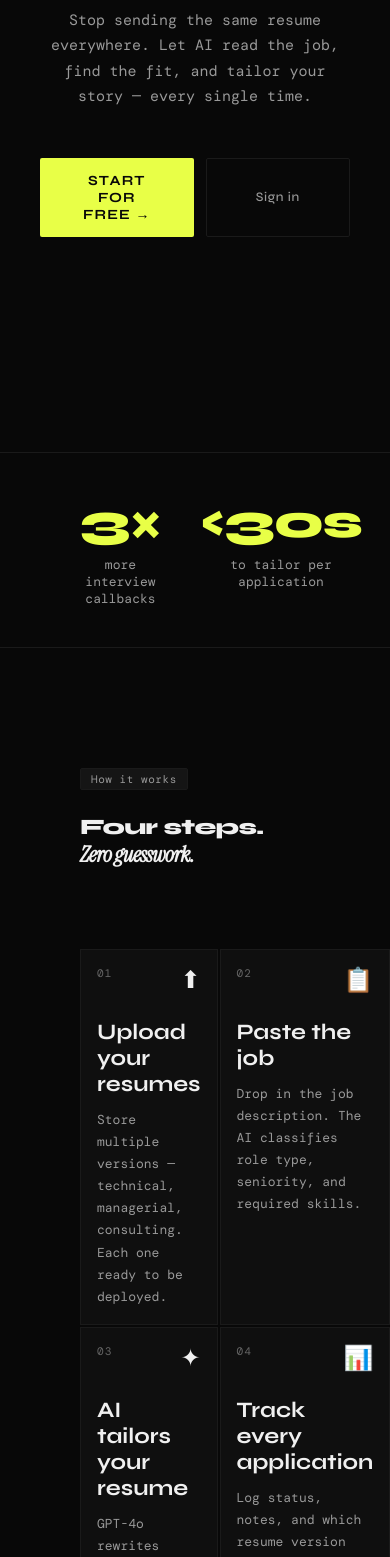
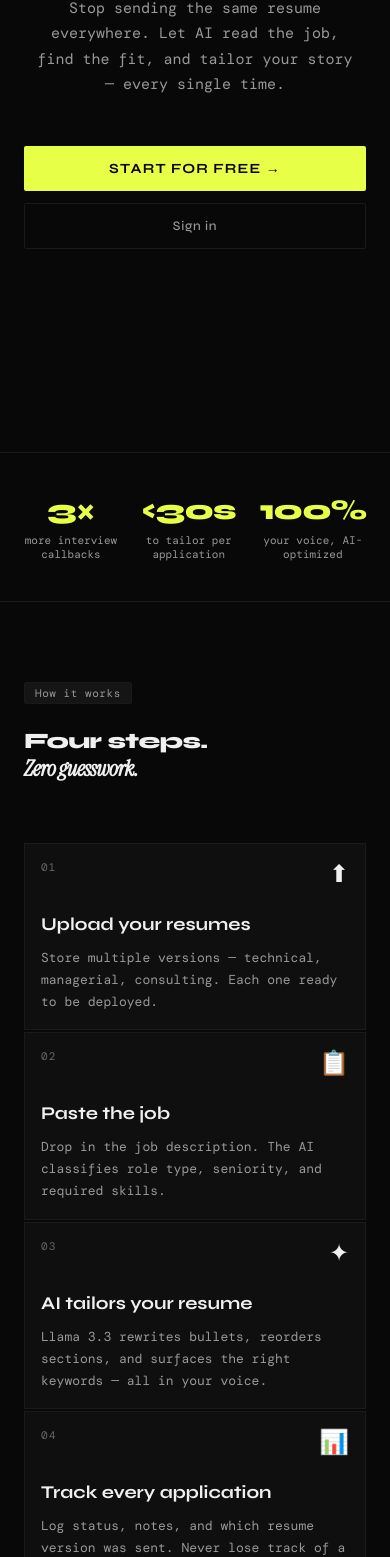
Before and after one commit to rexbrown21/resumai, a Next.js app: page / in a window 390 px wide. Shown: the part 392-1949 px from the top of the page. Built offline with nearby package versions, Linux system fonts and the light colour scheme; no server answers; a web font is replaced by a local one.

Commit message:
mobile responsive landing page

```diff
--- a/src/app/page.tsx
+++ b/src/app/page.tsx
@@ -23,10 +23,11 @@ export default function LandingPage() {
           background: `radial-gradient(600px circle at ${mousePos.x}px ${mousePos.y}px, rgba(232,255,71,0.04), transparent 60%)`,
         }} />
 
+        {/* Hero */}
         <section style={{
           minHeight: "100vh", display: "flex", flexDirection: "column",
           justifyContent: "center", alignItems: "center", textAlign: "center",
-          padding: "120px 40px 80px", position: "relative", zIndex: 1,
+          padding: "120px 24px 80px", position: "relative", zIndex: 1,
         }}>
           <div className="tag animate-fade-up" style={{ marginBottom: 32, animationDelay: "0.1s", opacity: 0 }}>
             <span style={{ width: 6, height: 6, borderRadius: "50%", background: "var(--accent)", display: "inline-block", animation: "pulse 2s infinite" }} />
@@ -34,7 +35,7 @@ export default function LandingPage() {
           </div>
 
           <h1 className="animate-fade-up" style={{
-            fontSize: "clamp(52px, 9vw, 120px)", fontWeight: 800,
+            fontSize: "clamp(48px, 9vw, 120px)", fontWeight: 800,
             letterSpacing: "-0.04em", lineHeight: 0.95,
             animationDelay: "0.2s", opacity: 0, marginBottom: 8,
           }}>
@@ -45,11 +46,16 @@ export default function LandingPage() {
           <p className="animate-fade-up mono" style={{
             color: "var(--text-dim)", fontSize: 15, maxWidth: 480, marginTop: 32,
             lineHeight: 1.7, animationDelay: "0.35s", opacity: 0,
+            padding: "0 8px",
           }}>
             Stop sending the same resume everywhere. Let AI read the job, find the fit, and tailor your story — every single time.
           </p>
 
-          <div className="animate-fade-up" style={{ display: "flex", gap: 12, marginTop: 48, animationDelay: "0.5s", opacity: 0 }}>
+          <div className="animate-fade-up" style={{
+            display: "flex", gap: 12, marginTop: 48,
+            animationDelay: "0.5s", opacity: 0,
+            flexWrap: "wrap", justifyContent: "center",
+          }}>
             <Link href="/signup" className="btn-primary" style={{ padding: "14px 36px", borderRadius: 2, fontSize: 14, textDecoration: "none" }}>
               Start for free →
             </Link>
@@ -59,9 +65,17 @@ export default function LandingPage() {
           </div>
         </section>
 
+        {/* Stats */}
         <section style={{
           borderTop: "1px solid var(--border)", borderBottom: "1px solid var(--border)",
-          padding: "40px 80px", display: "grid", gridTemplateColumns: "repeat(3, 1fr)", gap: 40,
+          padding: "40px 24px",
+        }}>
+          <div style={{
+            display: "grid",
+            gridTemplateColumns: "repeat(3, 1fr)",
+            gap: 24,
+            maxWidth: 800,
+            margin: "0 auto",
           }}>
             {[
               { n: "3×", label: "more interview callbacks" },
@@ -69,52 +83,74 @@ export default function LandingPage() {
               { n: "100%", label: "your voice, AI-optimized" },
             ].map(({ n, label }) => (
               <div key={label} style={{ textAlign: "center" }}>
-              <div style={{ fontSize: 48, fontWeight: 800, color: "var(--accent)", letterSpacing: "-0.04em" }}>{n}</div>
-              <div className="mono" style={{ color: "var(--text-dim)", fontSize: 13, marginTop: 6 }}>{label}</div>
+                <div style={{
+                  fontSize: "clamp(28px, 6vw, 48px)",
+                  fontWeight: 800, color: "var(--accent)", letterSpacing: "-0.04em",
+                }}>{n}</div>
+                <div className="mono" style={{ color: "var(--text-dim)", fontSize: "clamp(11px, 2vw, 13px)", marginTop: 6 }}>{label}</div>
               </div>
             ))}
+          </div>
         </section>
 
-        <section style={{ padding: "120px 80px" }}>
+        {/* How it works */}
+        <section style={{ padding: "80px 24px" }}>
           <div className="tag" style={{ marginBottom: 24 }}>How it works</div>
-          <h2 style={{ fontSize: "clamp(32px, 5vw, 64px)", fontWeight: 800, letterSpacing: "-0.03em", marginBottom: 80, maxWidth: 600 }}>
+          <h2 style={{ fontSize: "clamp(28px, 5vw, 64px)", fontWeight: 800, letterSpacing: "-0.03em", marginBottom: 60, maxWidth: 600 }}>
             Four steps.<br />
             <span className="serif" style={{ fontStyle: "italic" }}>Zero guesswork.</span>
           </h2>
-          <div style={{ display: "grid", gridTemplateColumns: "repeat(2, 1fr)", gap: 2 }}>
+          <div style={{
+            display: "grid",
+            gridTemplateColumns: "repeat(auto-fit, minmax(280px, 1fr))",
+            gap: 2,
+          }}>
             {[
               { n: "01", title: "Upload your resumes", desc: "Store multiple versions — technical, managerial, consulting. Each one ready to be deployed.", icon: "⬆" },
               { n: "02", title: "Paste the job", desc: "Drop in the job description. The AI classifies role type, seniority, and required skills.", icon: "📋" },
-              { n: "03", title: "AI tailors your resume", desc: "GPT-4o rewrites bullets, reorders sections, and surfaces the right keywords — all in your voice.", icon: "✦" },
+              { n: "03", title: "AI tailors your resume", desc: "Llama 3.3 rewrites bullets, reorders sections, and surfaces the right keywords — all in your voice.", icon: "✦" },
               { n: "04", title: "Track every application", desc: "Log status, notes, and which resume version was sent. Never lose track of a pipeline.", icon: "📊" },
             ].map(({ n, title, desc, icon }) => (
-              <div key={n} className="card" style={{ padding: "48px" }}>
+              <div key={n} className="card" style={{ padding: "32px" }}>
                 <div style={{ display: "flex", justifyContent: "space-between", marginBottom: 24 }}>
                   <span className="mono" style={{ fontSize: 11, color: "var(--text-muted)", letterSpacing: "0.1em" }}>{n}</span>
                   <span style={{ fontSize: 24 }}>{icon}</span>
                 </div>
-                <h3 style={{ fontSize: 22, fontWeight: 700, marginBottom: 12 }}>{title}</h3>
+                <h3 style={{ fontSize: "clamp(18px, 3vw, 22px)", fontWeight: 700, marginBottom: 12 }}>{title}</h3>
                 <p className="mono" style={{ fontSize: 13, color: "var(--text-dim)", lineHeight: 1.7 }}>{desc}</p>
               </div>
             ))}
           </div>
         </section>
 
-        <section style={{ padding: "120px 80px", textAlign: "center", borderTop: "1px solid var(--border)" }}>
-          <h2 style={{ fontSize: "clamp(40px, 6vw, 80px)", fontWeight: 800, letterSpacing: "-0.04em", marginBottom: 24 }}>
+        {/* CTA */}
+        <section style={{ padding: "80px 24px", textAlign: "center", borderTop: "1px solid var(--border)" }}>
+          <h2 style={{ fontSize: "clamp(32px, 6vw, 80px)", fontWeight: 800, letterSpacing: "-0.04em", marginBottom: 24 }}>
             Your next job starts<br />
             <span style={{ color: "var(--accent)" }}>with the right resume.</span>
           </h2>
-          <Link href="/signup" className="btn-primary" style={{ padding: "16px 48px", borderRadius: 2, fontSize: 15, marginTop: 16, textDecoration: "none" }}>
+          <Link href="/signup" className="btn-primary" style={{ padding: "16px 48px", borderRadius: 2, fontSize: 15, marginTop: 16, textDecoration: "none", display: "inline-flex" }}>
             Get started free →
           </Link>
         </section>
 
-        <footer style={{ padding: "32px 80px", borderTop: "1px solid var(--border)", display: "flex", justifyContent: "space-between", alignItems: "center" }}>
+        {/* Footer */}
+        <footer style={{
+          padding: "32px 24px", borderTop: "1px solid var(--border)",
+          display: "flex", justifyContent: "space-between", alignItems: "center",
+          flexWrap: "wrap", gap: 12,
+        }}>
           <span style={{ fontWeight: 800, fontSize: 14 }}>RESUMAI</span>
-          <span className="mono" style={{ color: "var(--text-muted)", fontSize: 11 }}>© 2025 · Built with n8n + GPT-4o</span>
+          <span className="mono" style={{ color: "var(--text-muted)", fontSize: 11 }}>© 2025 · Built with n8n + Llama 3.3</span>
         </footer>
       </div>
+
+      <style>{`
+        @media (max-width: 480px) {
+          .nav-hamburger { display: flex !important; }
+          .nav-mobile-hidden { display: none !important; }
+        }
+      `}</style>
     </>
   );
 }
```
Lines whose indentation alone changed are shown as unchanged.
